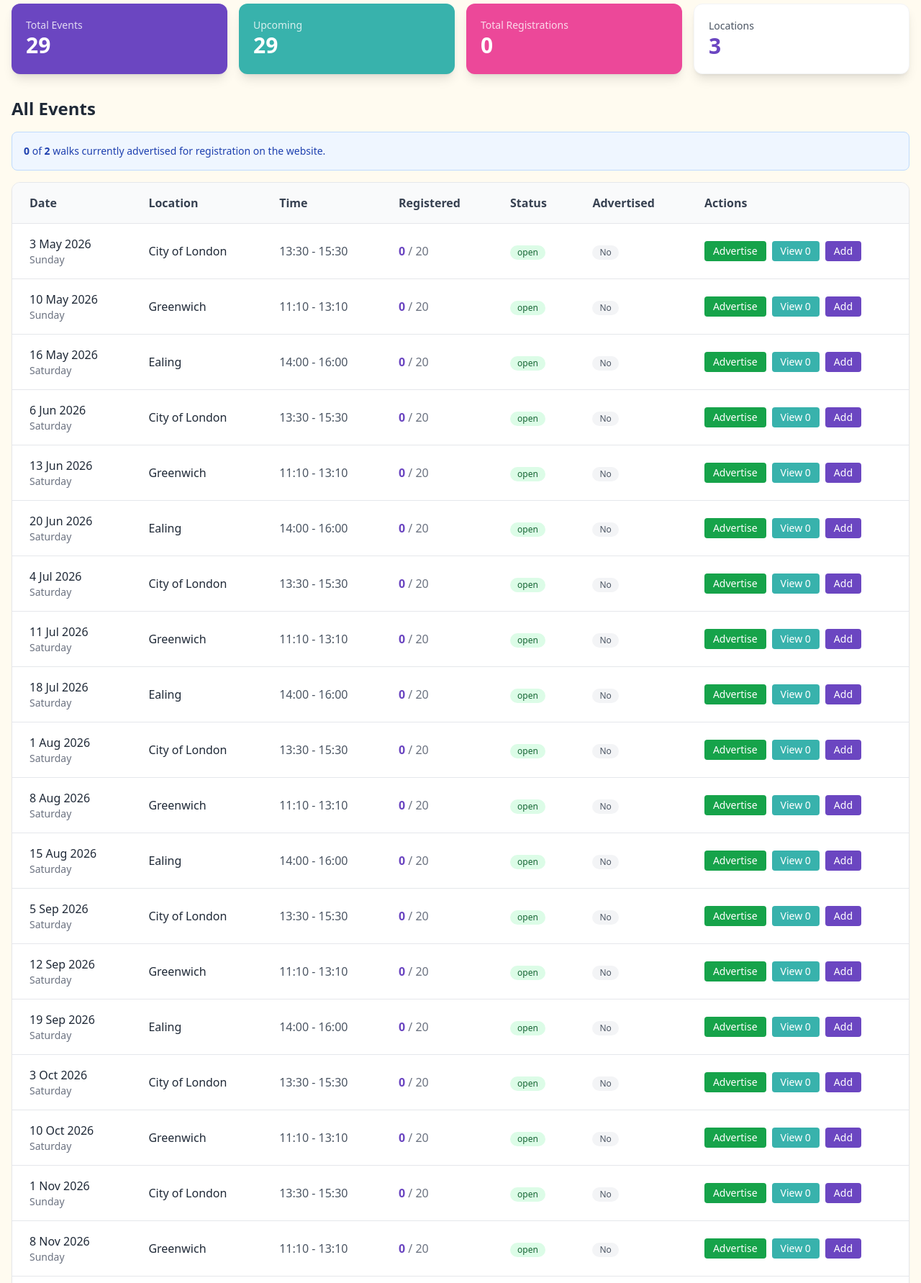
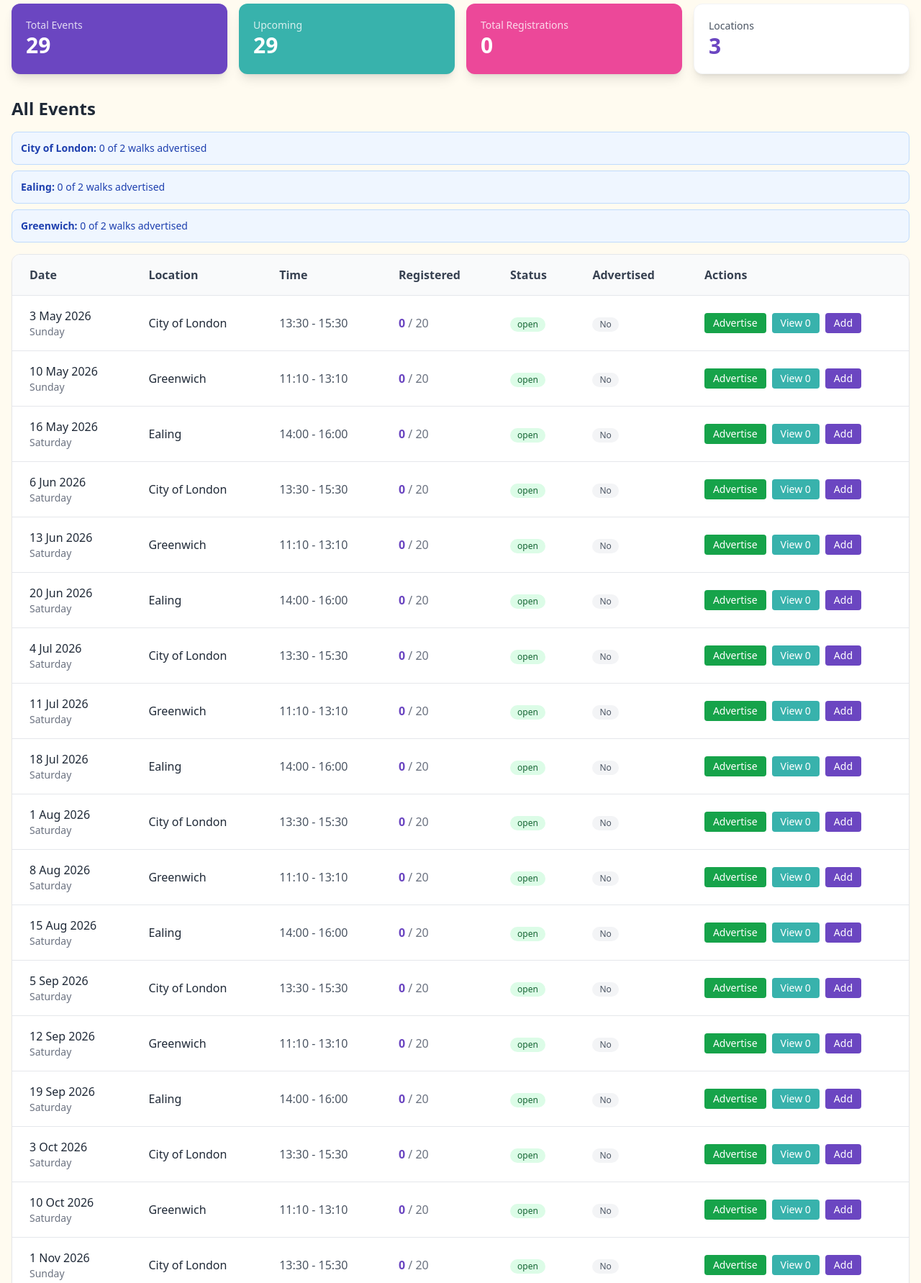
Before and after one commit to marcjtheodore1-sketch/swn, a Flask app: page /admin/dashboard in a window 1280 px wide. Shown: the part 195-1978 px from the top of the page at 72% size. Run offline with Flask 3, Linux system fonts and the light colour scheme; the visitor is signed in with stand-in values (Sample User, id 1); data comes from the database, SQL or seed files in the repository; data that the repository does not hold is empty; some libraries are stand-ins or nearby versions.

Commit message:
Fix walk advertising: per-location limit of 2, confirmation dialog, preserve data when toggling

```diff
--- a/app.py
+++ b/app.py
@@ -1094,14 +1094,17 @@ def admin_toggle_advertised(event_id):
     event = WalkEvent.query.get_or_404(event_id)
 
     if event.is_advertised:
-        # Deactivate
+        # Deactivate - just toggle the flag, keep all data and registrations
         event.is_advertised = False
-        flash(f'Walk on {event.walk_date.strftime("%d %b")} is no longer advertised for registration.', 'success')
+        flash(f'Walk on {event.walk_date.strftime("%d %b")} is no longer advertised for registration. Existing registrations are preserved and can still be viewed.', 'success')
     else:
-        # Activate - check if we already have 2 advertised
-        advertised_count = WalkEvent.query.filter_by(is_advertised=True).count()
+        # Activate - check if we already have 2 advertised for this location
+        advertised_count = WalkEvent.query.filter_by(
+            location_id=event.location_id,
+            is_advertised=True
+        ).count()
         if advertised_count >= 2:
-            flash('Maximum of 2 walks can be advertised at once. Please deactivate another walk first.', 'error')
+            flash('Maximum of 2 walks can be advertised per location. Please deactivate another walk for this location first.', 'error')
         else:
             event.is_advertised = True
             flash(f'Walk on {event.walk_date.strftime("%d %b")} is now advertised for registration!', 'success')
--- a/templates/admin.html
+++ b/templates/admin.html
@@ -38,16 +38,18 @@
     <!-- Events Section -->
     <h2 class="text-2xl font-bold text-gray-800 mb-4">All Events</h2>
 
-    <!-- Advertised Count -->
-    {% set advertised_count = events | selectattr('is_advertised', 'equalto', true) | list | length %}
-    <div class="bg-blue-50 rounded-lg p-4 mb-4 border border-blue-200">
+    <!-- Advertised Count Per Location -->
+    {% for loc in locations %}
+    {% set loc_advertised = events | selectattr('location_id', 'equalto', loc.id) | selectattr('is_advertised', 'equalto', true) | list | length %}
+    <div class="bg-blue-50 rounded-lg p-3 mb-2 border border-blue-200 flex justify-between items-center">
         <p class="text-sm text-blue-800">
-            <strong>{{ advertised_count }}</strong> of <strong>2</strong> walks currently advertised for registration on the website.
-            {% if advertised_count >= 2 %}<span class="text-red-600">(Maximum reached)</span>{% endif %}
+            <strong>{{ loc.name }}:</strong> {{ loc_advertised }} of 2 walks advertised
         </p>
+        {% if loc_advertised >= 2 %}<span class="text-xs text-red-600 font-medium">(Max reached)</span>{% endif %}
     </div>
+    {% endfor %}
 
-    <div class="bg-white rounded-xl shadow-sm border border-gray-200 overflow-hidden mb-8">
+    <div class="bg-white rounded-xl shadow-sm border border-gray-200 overflow-hidden mb-8 mt-4">
         <div class="overflow-x-auto">
             <table class="w-full">
                 <thead class="bg-gray-50 border-b border-gray-200">
@@ -100,12 +102,21 @@
                         </td>
                         <td class="py-4 px-6">
                             <div class="flex gap-2 flex-wrap">
+                                {% if event.is_advertised %}
+                                <form action="{{ url_for('admin_toggle_advertised', event_id=event.id) }}" method="POST" class="inline" onsubmit="return confirm('Are you sure you want to stop advertising this walk?\n\nExisting registrations will be preserved and can still be viewed. You can re-advertise this walk later and all details will be restored.');">
+                                    <button type="submit"
+                                            class="inline-flex items-center px-3 py-1 bg-red-500 hover:bg-red-600 text-white text-sm rounded transition-colors">
+                                        Stop Advertising
+                                    </button>
+                                </form>
+                                {% else %}
                                 <form action="{{ url_for('admin_toggle_advertised', event_id=event.id) }}" method="POST" class="inline">
                                     <button type="submit"
-                                            class="inline-flex items-center px-3 py-1 {% if event.is_advertised %}bg-red-500 hover:bg-red-600{% else %}bg-green-600 hover:bg-green-700{% endif %} text-white text-sm rounded transition-colors">
-                                        {% if event.is_advertised %}Stop Advertising{% else %}Advertise{% endif %}
+                                            class="inline-flex items-center px-3 py-1 bg-green-600 hover:bg-green-700 text-white text-sm rounded transition-colors">
+                                        Advertise
                                     </button>
                                 </form>
+                                {% endif %}
                                 <a href="{{ url_for('admin_event_registrations', event_id=event.id) }}"
                                    class="inline-flex items-center px-3 py-1 bg-swn-teal text-white text-sm rounded hover:bg-opacity-90">
                                     View {{ event.registered_count }}
```
